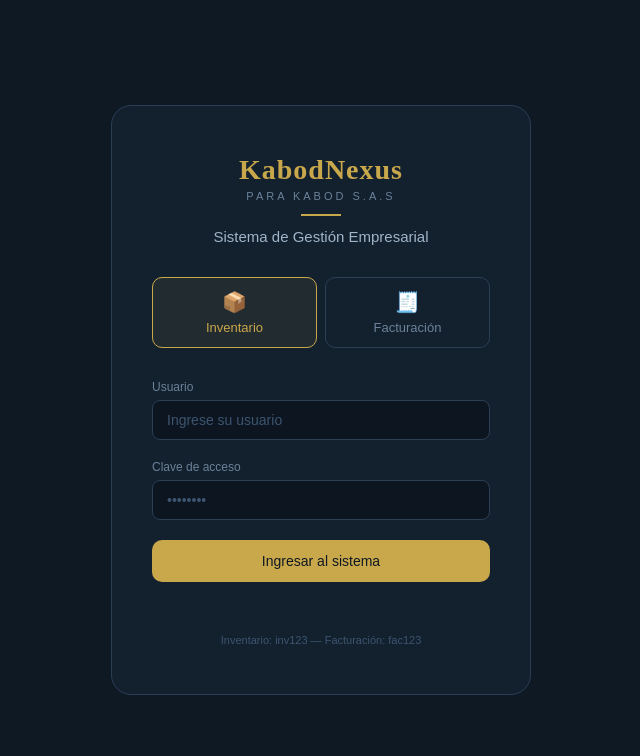
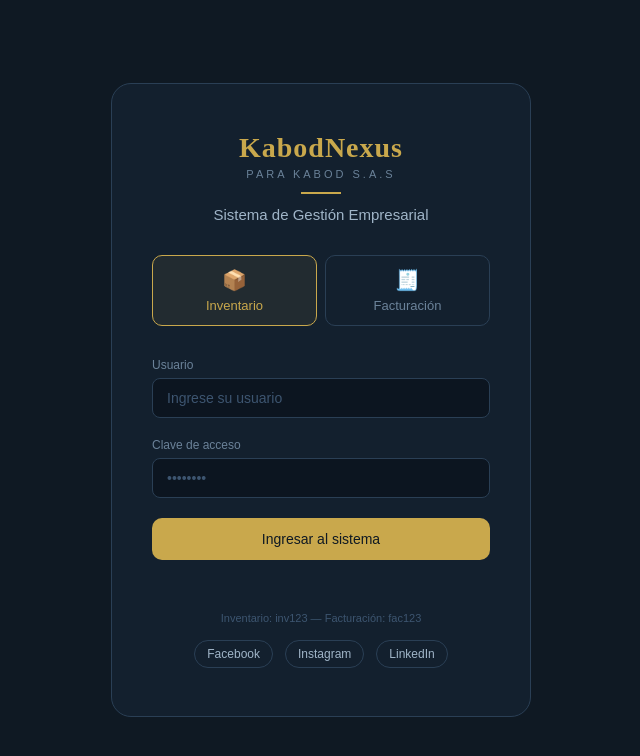
Before and after one commit to cr1sh0rj/Proyecto-de-programaci-n-2, a React (Vite) app in the folder kabod/: page / in a window 1280 px wide. Shown: the top 756 px of the page, without its empty margins (319-959 px from the left). Built offline with nearby package versions, Linux system fonts and the light colour scheme.

Commit message:
links de redes sociales

```diff
--- a/kabod/src/components/LoginScreen.jsx
+++ b/kabod/src/components/LoginScreen.jsx
@@ -72,6 +72,34 @@ export default function LoginScreen({ role, error, onSelectRole, onLogin }) {
 
           <div className="error-msg" id="login-error">{error}</div>
           <div className="hint-text">Inventario: inv123 — Facturación: fac123</div>
+
+          {/* Links actuales: Facebook https://www.facebook.com/ | Instagram https://www.instagram.com/ | LinkedIn https://www.linkedin.com/ */}
+          <div className="social-links" aria-label="Redes sociales de Kabod S.A.S">
+            <a
+              className="social-link"
+              href="https://www.facebook.com/kabodtienda/"
+              target="_blank"
+              rel="noreferrer"
+            >
+              Facebook
+            </a>
+            <a
+              className="social-link"
+              href="https://www.instagram.com/kabodtienda/"
+              target="_blank"
+              rel="noreferrer"
+            >
+              Instagram
+            </a>
+            <a
+              className="social-link"
+              href="https://www.linkedin.com/kabod"
+              target="_blank"
+              rel="noreferrer"
+            >
+              LinkedIn
+            </a>
+          </div>
         </div>
       </div>
     </div>
--- a/kabod/src/styles/app.css
+++ b/kabod/src/styles/app.css
@@ -134,6 +134,31 @@
   color: #3d5570;
   text-align: center;
   margin-top: 1.5rem;
+}
+
+.social-links {
+  display: flex;
+  align-items: center;
+  justify-content: center;
+  flex-wrap: wrap;
+  gap: 12px;
+  margin-top: 1rem;
+}
+
+.social-link {
+  font-size: 12px;
+  color: #a0b5c8;
+  text-decoration: none;
+  border: 1px solid #2a3f55;
+  border-radius: 999px;
+  padding: 6px 12px;
+  transition: all 0.2s;
+}
+
+.social-link:hover {
+  color: #c9a84c;
+  border-color: #c9a84c66;
+  background: #c9a84c14;
 }
 
 .main-app {
```
